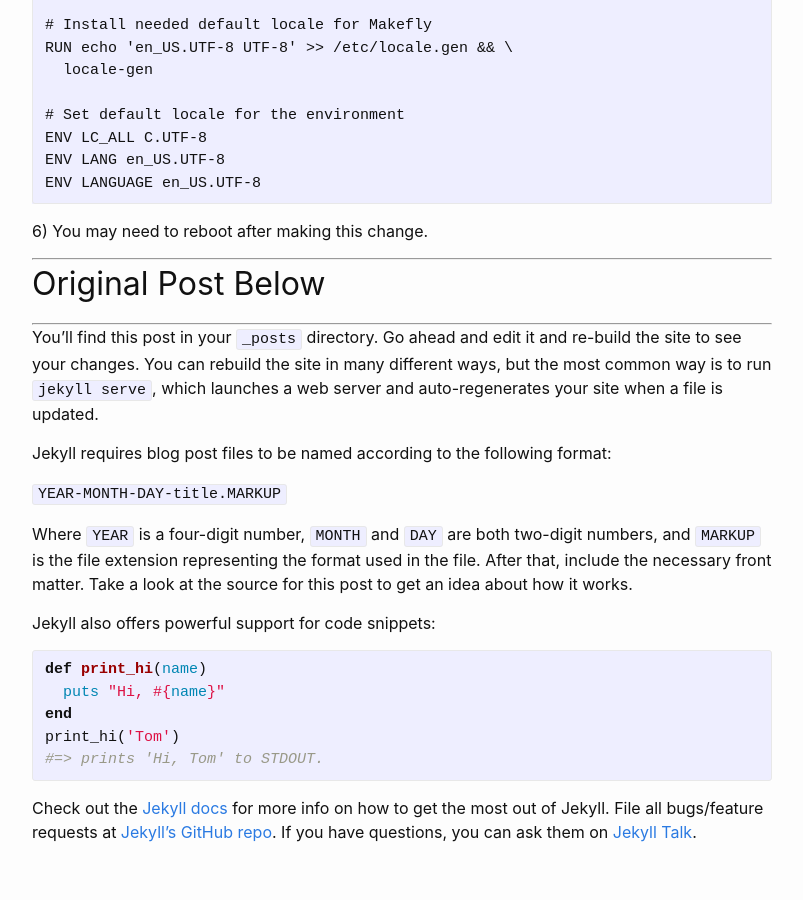
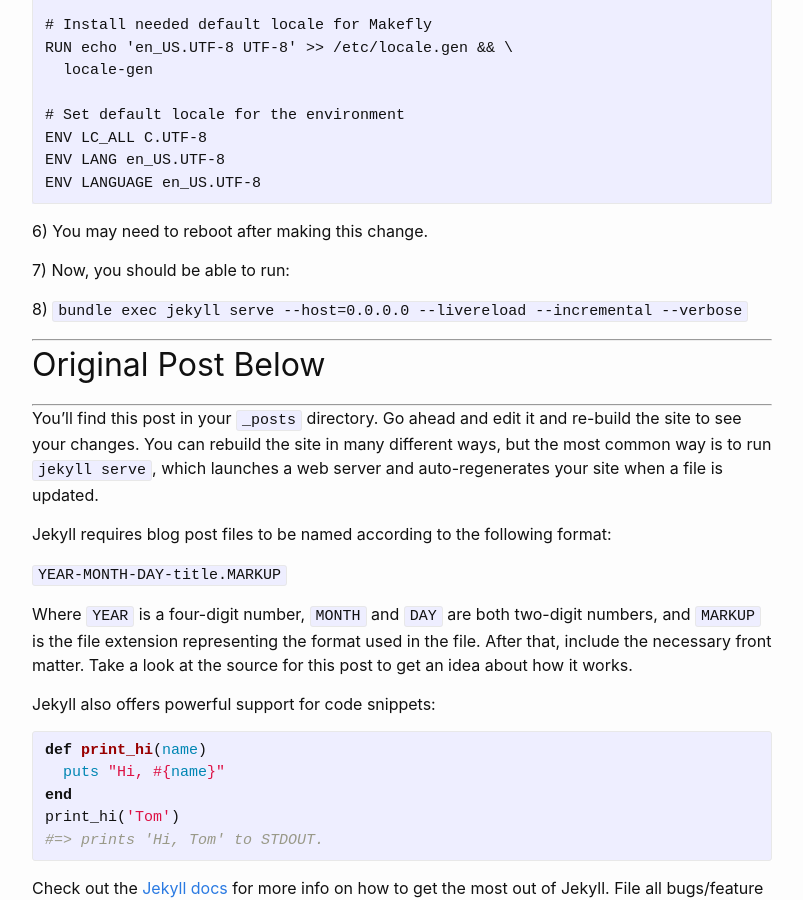
Before and after one commit to jftuga/blog, a Jekyll site: the page built from _posts/2020-10-02--jekyll-install-notes.md, in a window 1280 px wide and 900 px high, scrolled down 2251 px. Shown: the whole window, without its empty margins (238-1041 px from the left). Built offline with Jekyll 4.4.1, drawn with Linux system fonts in a browser that asks for light colours.

Commit message:
added 'bundle exec' cmd

```diff
--- a/_posts/2020-10-02--jekyll-install-notes.md
+++ b/_posts/2020-10-02--jekyll-install-notes.md
@@ -92,6 +92,10 @@ ENV LANGUAGE en_US.UTF-8
 
 6) You may need to reboot after making this change.
 
+7) Now, you should be able to run:
+
+8) `bundle exec jekyll serve --host=0.0.0.0 --livereload --incremental --verbose`
+
 ___
 
 ## Original Post Below
```
